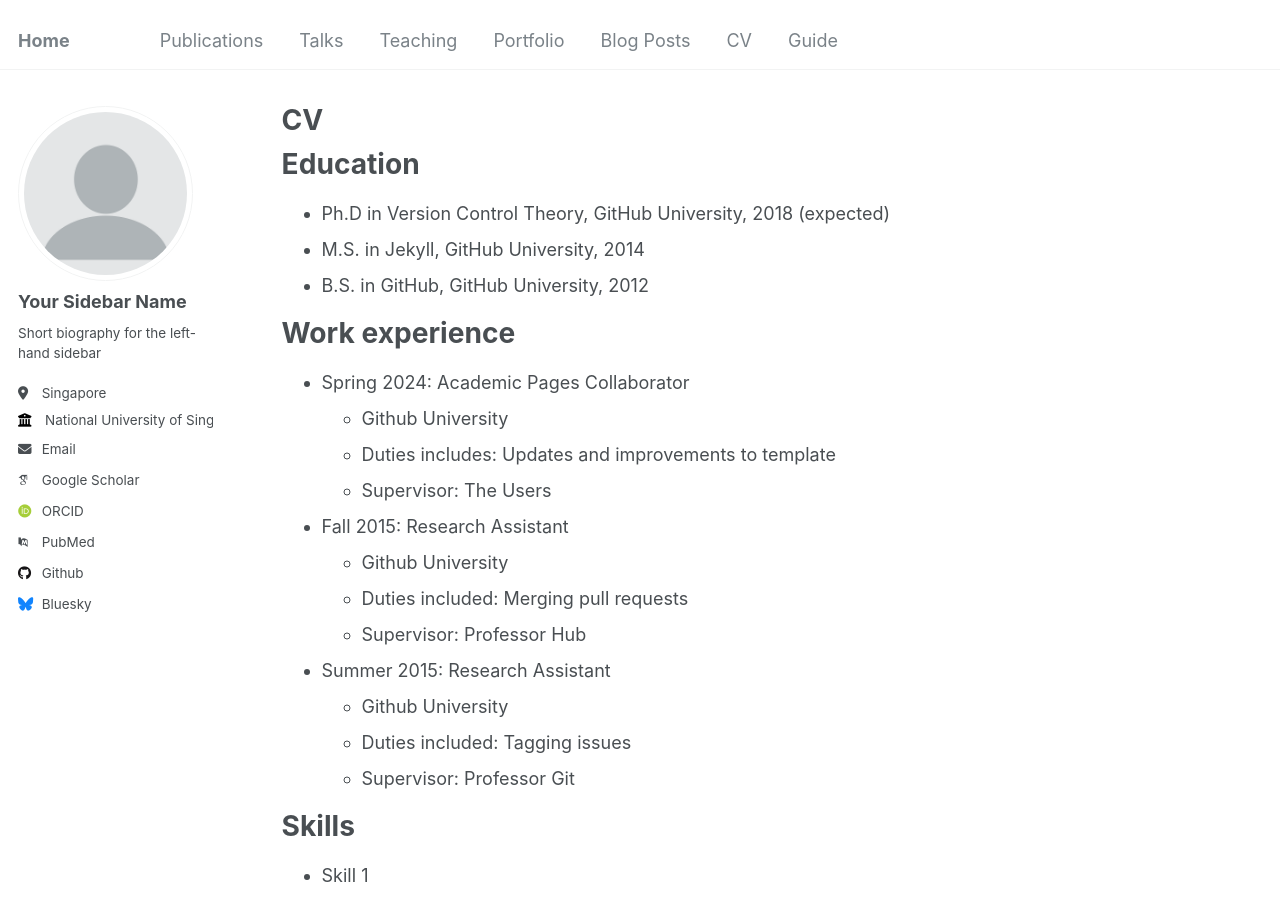
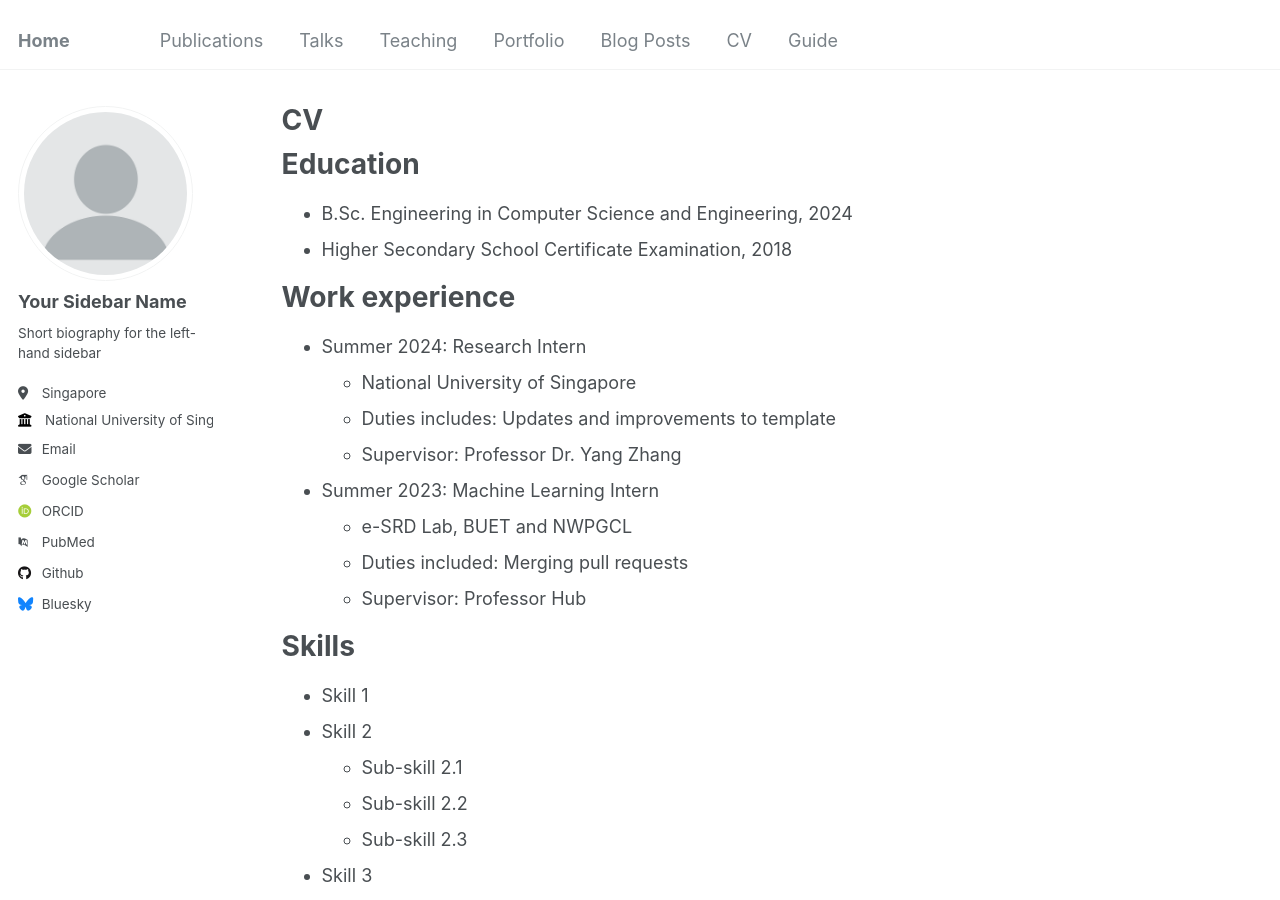
Before and after one commit to mashiyat-mahjabin-prapty/mashiyat-mahjabin-prapty.github.io, a Jekyll site: the page built from _pages/cv.md, in a window 1280 px wide and 900 px high. Built offline with Jekyll 4.4.1, drawn with Linux system fonts in a browser that asks for light colours; some web fonts are replaced.

Commit message:
Update cv.md

```diff
--- a/_pages/cv.md
+++ b/_pages/cv.md
@@ -11,26 +11,20 @@ redirect_from:
 
 Education
 ======
-* Ph.D in Version Control Theory, GitHub University, 2018 (expected)
-* M.S. in Jekyll, GitHub University, 2014
-* B.S. in GitHub, GitHub University, 2012
+* B.Sc. Engineering in Computer Science and Engineering, 2024
+* Higher Secondary School Certificate Examination, 2018
 
 Work experience
 ======
-* Spring 2024: Academic Pages Collaborator
-  * Github University
+* Summer 2024: Research Intern
+  * National University of Singapore
   * Duties includes: Updates and improvements to template
-  * Supervisor: The Users
+  * Supervisor: Professor Dr. Yang Zhang
 
-* Fall 2015: Research Assistant
-  * Github University
+* Summer 2023: Machine Learning Intern
+  * e-SRD Lab, BUET and NWPGCL
   * Duties included: Merging pull requests
   * Supervisor: Professor Hub
-
-* Summer 2015: Research Assistant
-  * Github University
-  * Duties included: Tagging issues
-  * Supervisor: Professor Git
 
 Skills
 ======
```
